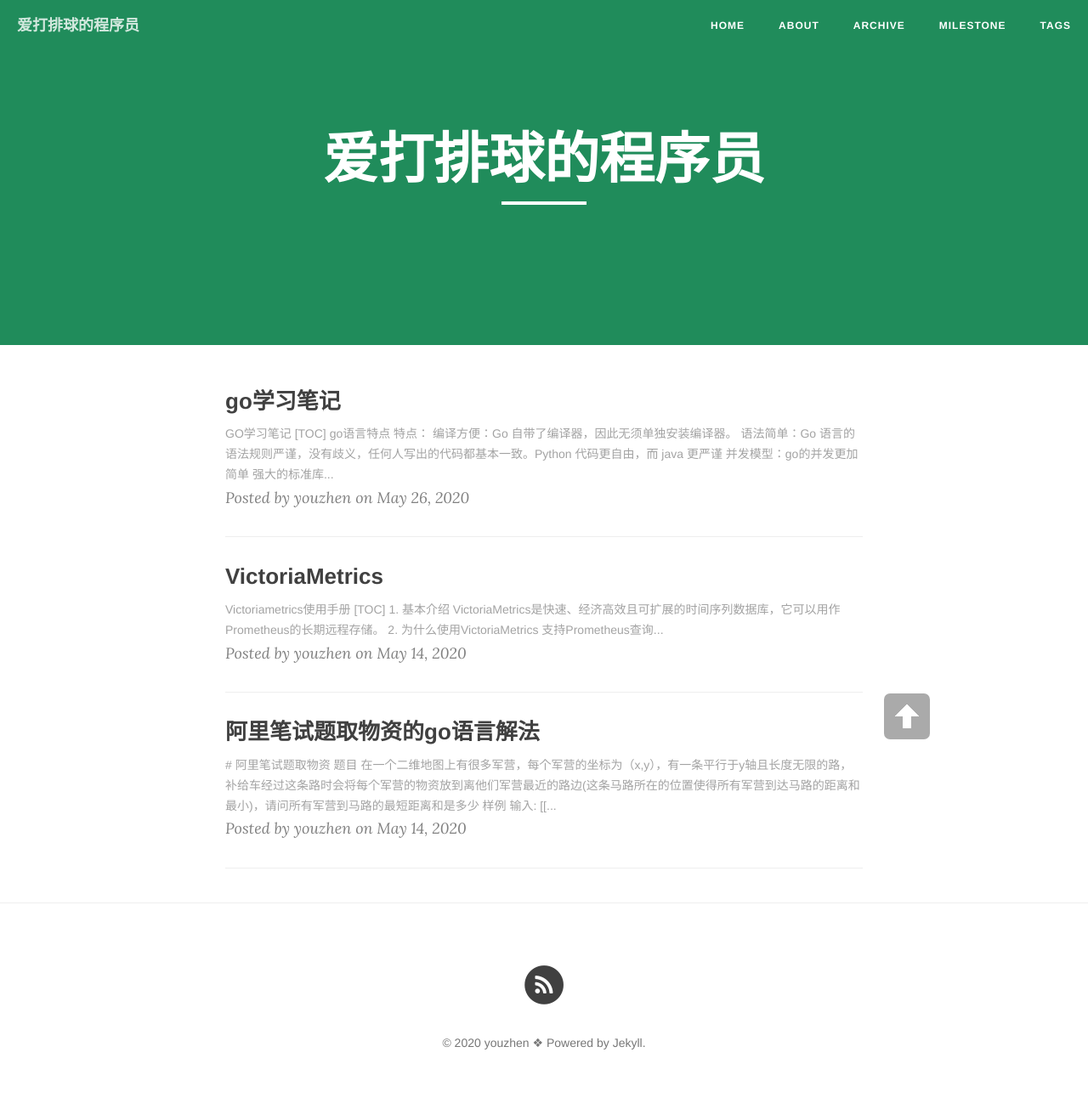
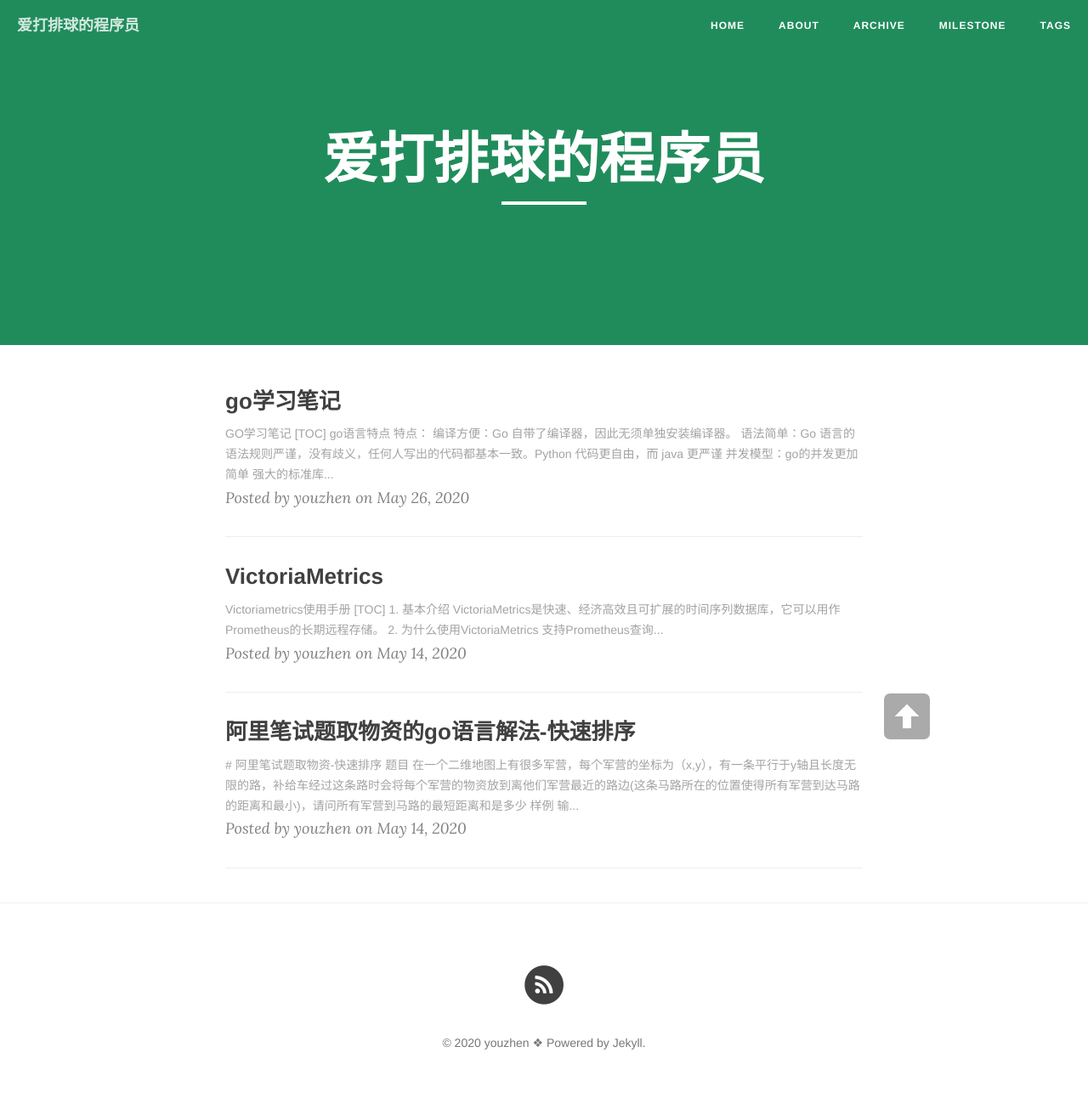
Before and after one commit to youzhen12/youzhen12.github.io, a Jekyll site: the page built from index.html, in a window 1280 px wide. Shown: the whole page at 85% size. Built offline with Jekyll 4.4.1, drawn with Linux system fonts in a browser that asks for light colours; nearby versions of some CDN libraries; the list of posts is cut into pages by our own code.

Commit message:
Update 2015-03-02-how-to-write.md

```diff
--- a/_posts/2015-03-02-how-to-write.md
+++ b/_posts/2015-03-02-how-to-write.md
@@ -1,6 +1,6 @@
 ---
 layout: post
-title: 阿里笔试题取物资的go语言解法
+title: 阿里笔试题取物资的go语言解法-快速排序
 date: 2020-5-14
 categories: blog
 tags: [算法]
@@ -9,7 +9,7 @@ description: 快速排序。
 
 #
 
-# 阿里笔试题取物资
+# 阿里笔试题取物资-快速排序
 
 ## 题目
 
```
